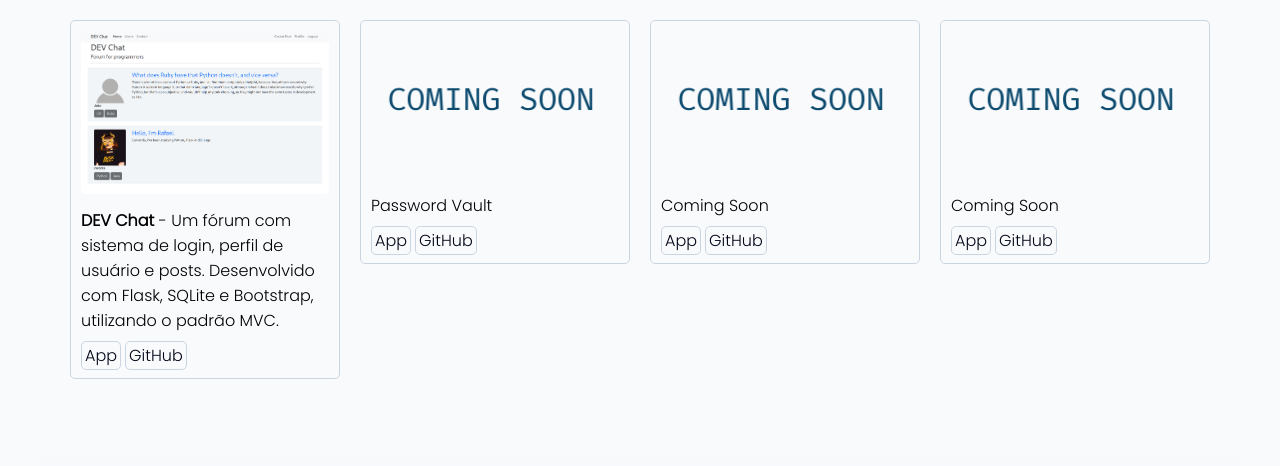
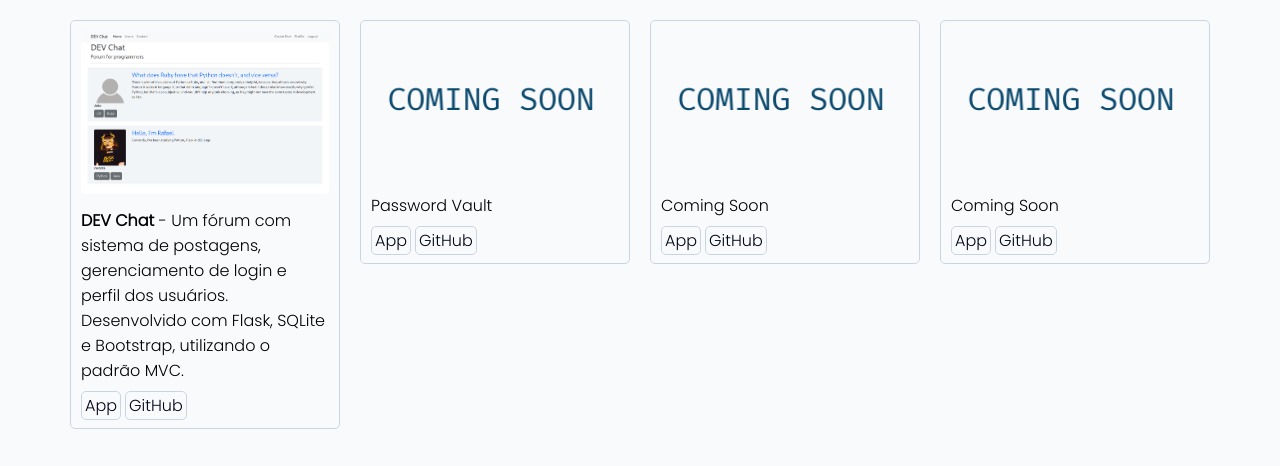
Before and after one commit to rarorza/portfolio, a plain HTML site: page index.html in a window 1280 px wide. Shown: the part 3246-3712 px from the top of the page. Drawn offline with Linux system fonts and the light colour scheme.

Commit message:
Update Projects

```diff
--- a/index.html
+++ b/index.html
@@ -210,7 +210,7 @@
         <li id="backend">
           <div class="container">
             <img src="./assets/img-projects/DEVChat.png" alt="Descrição">
-            <p><strong>DEV Chat</strong> - Um fórum com sistema de login, perfil de usuário e posts. Desenvolvido com Flask, SQLite e Bootstrap, utilizando o padrão MVC.</p>
+            <p><strong>DEV Chat</strong> - Um fórum com sistema de postagens, gerenciamento de login e perfil dos usuários. Desenvolvido com Flask, SQLite e Bootstrap, utilizando o padrão MVC.</p>
             <span><a href="#">App</a></span>
             <span><a href="https://github.com/rarorza/DEVChat" target="_blank" rel="noreferrer">GitHub</a></span>
           </div>
```
